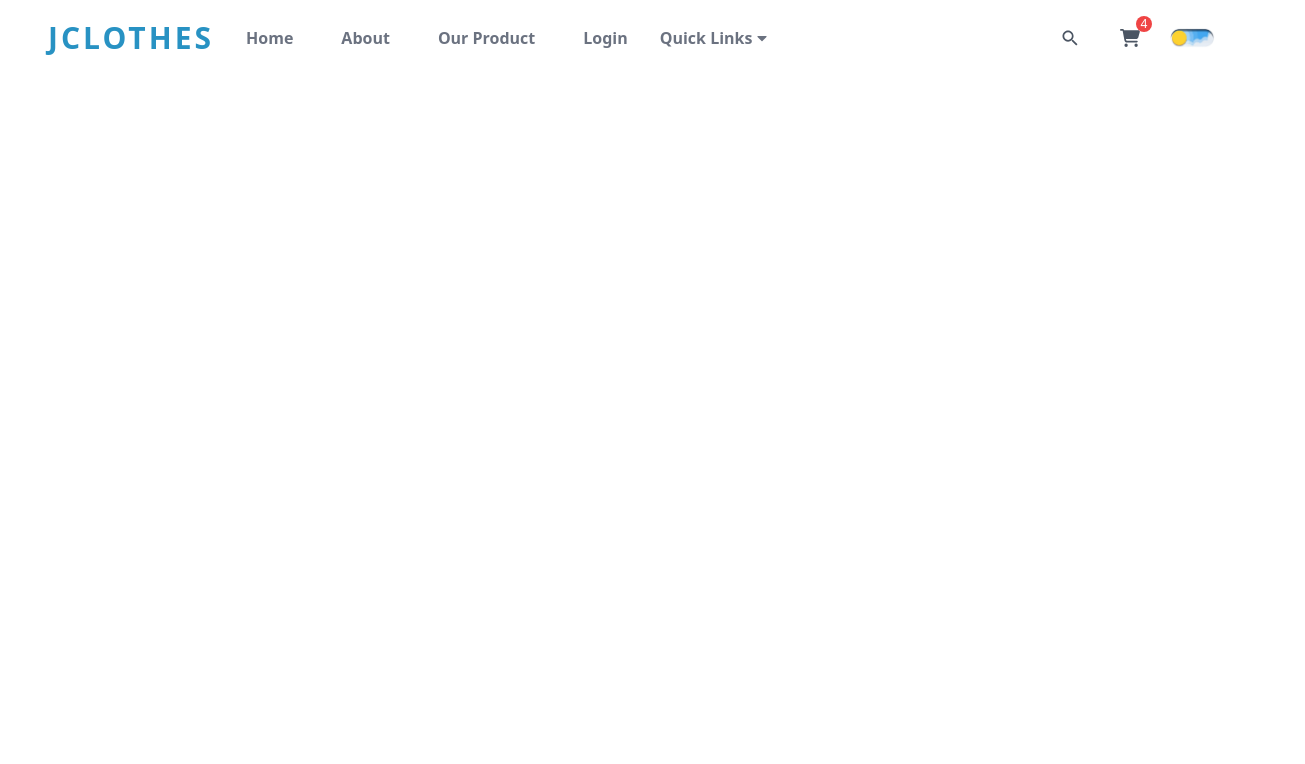
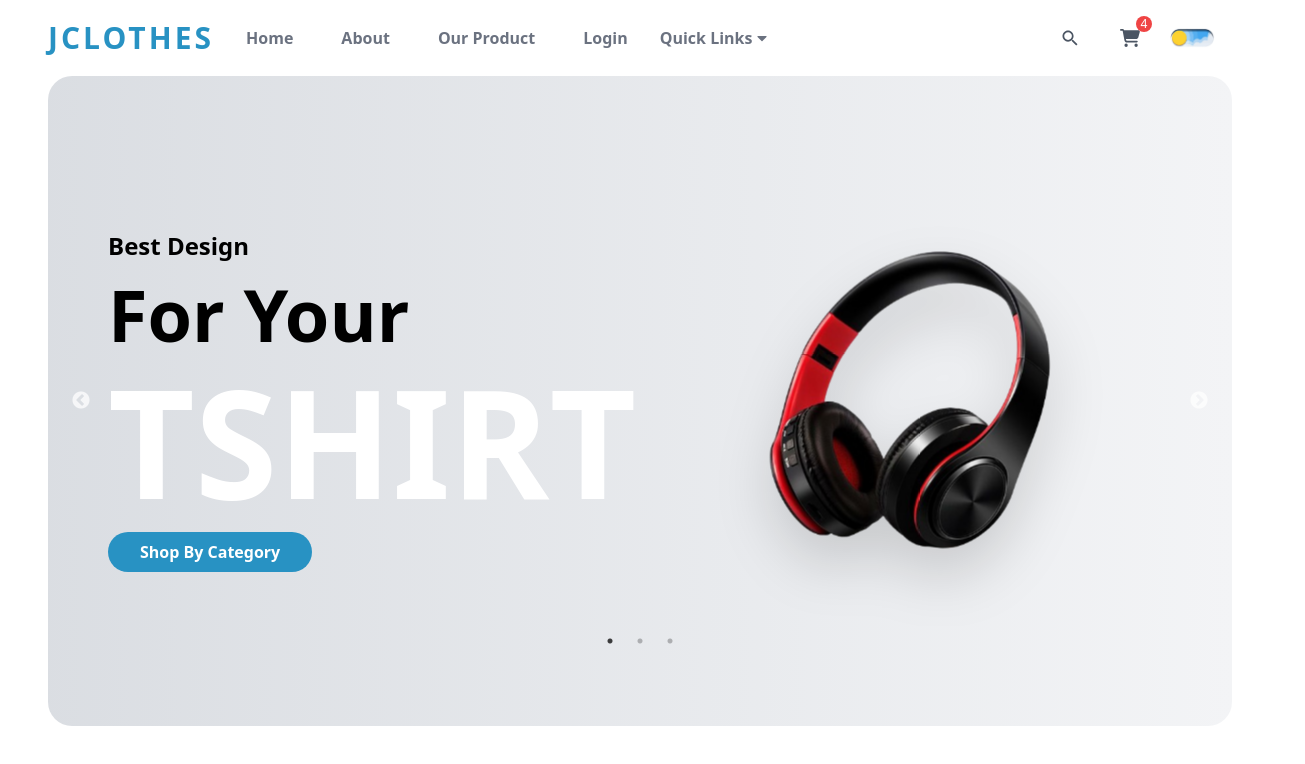
Before and after one commit to AlfatTaufik/JClothes-new-web, a React (Vite) app: page / in a window 1280 px wide. Shown: the top 764 px of the page, 1305 px wide, since content can reach past the window. Built offline with nearby package versions, Linux system fonts and the light colour scheme.

Commit message:
adding hero section

```diff
--- a/src/base-data.js
+++ b/src/base-data.js
@@ -1,3 +1,7 @@
+import Image1 from "../src/assets/hero/headphone.png"
+import Image2 from "../src/assets/hero/watch.png"
+import Image3 from "../src/assets/hero/cloth.png"
+
 const MenuLinks = [
     {
         id: 1,
@@ -39,6 +43,36 @@ const DropdownLinks = [
     }
 ]
 
+const sliderTag = [
+    {
+        id: 1,
+        img: Image1,
+        subtitle: "Best Design",
+        title1: "For Your",
+        title2: "TShirt",
+        description: "Perfect Example Design For Your T-Shirt"
+    },
+    {
+        id: 2,
+        img: Image2,
+        subtitle: "Newest Order",
+        title1: "Latest Order",
+        title2: "Design",
+        description: "This is the latest order design, look cool isn'it ?"
+    },
+    {
+        id: 3,
+        img: Image3,
+        subtitle: "Create Yourself",
+        title1: "Where is Yours?",
+        title2: "Anything",
+        description: "Where is Yours?, We Can Make Your Ideas Into Reality"
+    }
+]
+
 // Ekspor default MenuLinks dan ekspor named DropdownLinks
 export default MenuLinks;
-export { DropdownLinks };
+export {
+    DropdownLinks,
+    sliderTag
+ };
--- a/src/components/Hero/Hero.jsx
+++ b/src/components/Hero/Hero.jsx
@@ -1,5 +1,7 @@
-import React from 'react'
+import React from "react";
 import Slider from "react-slick";
+import { sliderTag } from "../../base-data";
+import Button from "../Shared/Button";
 
 const Hero = () => {
   var settings = {
@@ -7,16 +9,43 @@ const Hero = () => {
     infinite: true,
     speed: 500,
     slidesToShow: 1,
-        slidesToScroll: 1
+    slidesToScroll: 1,
   };
+
   return (
+    <div className="container">
+      <div className="overflow-hidden rounded-3xl min-h-[550px] sm:min-h-[650px] bgHeroColor flex justify-center items-center">
+        <div className="container pb-8 sm:pb-0">
+          <Slider {...settings}>
+            {sliderTag.map((data, index) => (
+              <div key={data.id}>
+                <div className="grid grid-cols-1 sm:grid-cols-2">
+                  {/* text content section */}
+                  <div className="flex flex-col justify-center gap-4 sm:pl-3 pt-12 sm:pt-0 text-center sm:text-left relative z-20 font-bold">
+                    <h1 className="text-2xl sm:text-6xl lg:text-2xl font-bold">{data.subtitle}</h1>
+                    <h1 className="text-5xl sm:text-6xl lg:text-7xl font-bold">{data.title1}</h1>
+                    <h1 className="text-5xl uppercase text-white dark:text-white/5 sm:text-[80px] md:text-[100px] xl:text-[150px]">{data.title2}</h1>
                     <div>
-        <div className='w-full'>
-        <Slider {...settings}>
+                      <Button
+                      text="Shop By Category" bgColor="bg-primary" textColor="text-white"/>
+                    </div>
+                  </div>
+                  {/* image content section */}
+                  <div className="order-1 sm:order-2 relative z-40">
+                    <img
+                      src={data.img}
+                      alt=""
+                      className="w-[300px] h-[300px] sm:h-[450px] sm:scale-105 lg:scale-110 object-contain mx-auto drop-shadow-2xl"
+                    />
+                  </div>
+                </div>
+              </div>
+            ))}
           </Slider>
         </div>
       </div>
-  )
-}
+    </div>
+  );
+};
 
-export default Hero
+export default Hero;
--- /dev/null
+++ b/src/components/Shared/Button.jsx
@@ -0,0 +1,10 @@
+import React from 'react'
+
+const Button = ({text, bgColor, textColor, handler = () => {}}) => {
+  return (
+    <button className={`${bgColor} ${textColor} cursor-pointer hover:scale-105 duration-300 py-2 px-8 rounded-full
+    relative z-10`}>{text}</button>
+  )
+}
+
+export default Button
--- a/src/index.css
+++ b/src/index.css
@@ -5,7 +5,12 @@
 @layer components {
   .search-bar {
     @apply w-0 group-hover:w-[300px] transition-all duration-300 rounded-full group-hover:border group-hover:border-gray-500
-    px-3 py-1 focus:outline-none  dark:border-gray-800 dark:bg-gray-900 group-hover:dark:bg-gray-800
-    ;
+    px-3 py-1 focus:outline-none dark:border-gray-800 dark:bg-gray-900 group-hover:dark:bg-gray-800;
   }
 }
+
+@layer utilities {
+  .bgHeroColor {
+    @apply bg-gradient-to-r from-gray-300/80 to-gray-100 dark:from-gray-900 dark:to-gray-800 dark:text-white;
+  }
+}
```
Also changed, not shown: src/assets/hero/cloth.png (added). Lines whose indentation alone changed are shown as unchanged.
